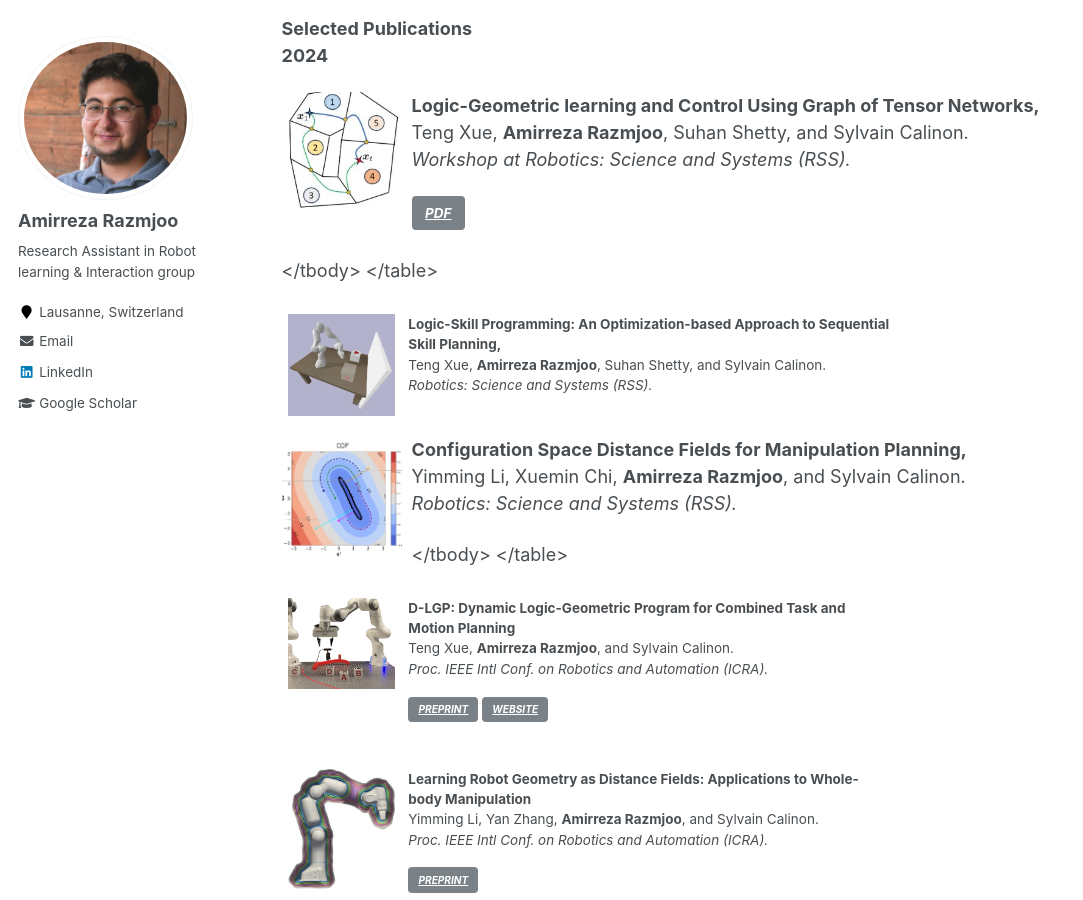
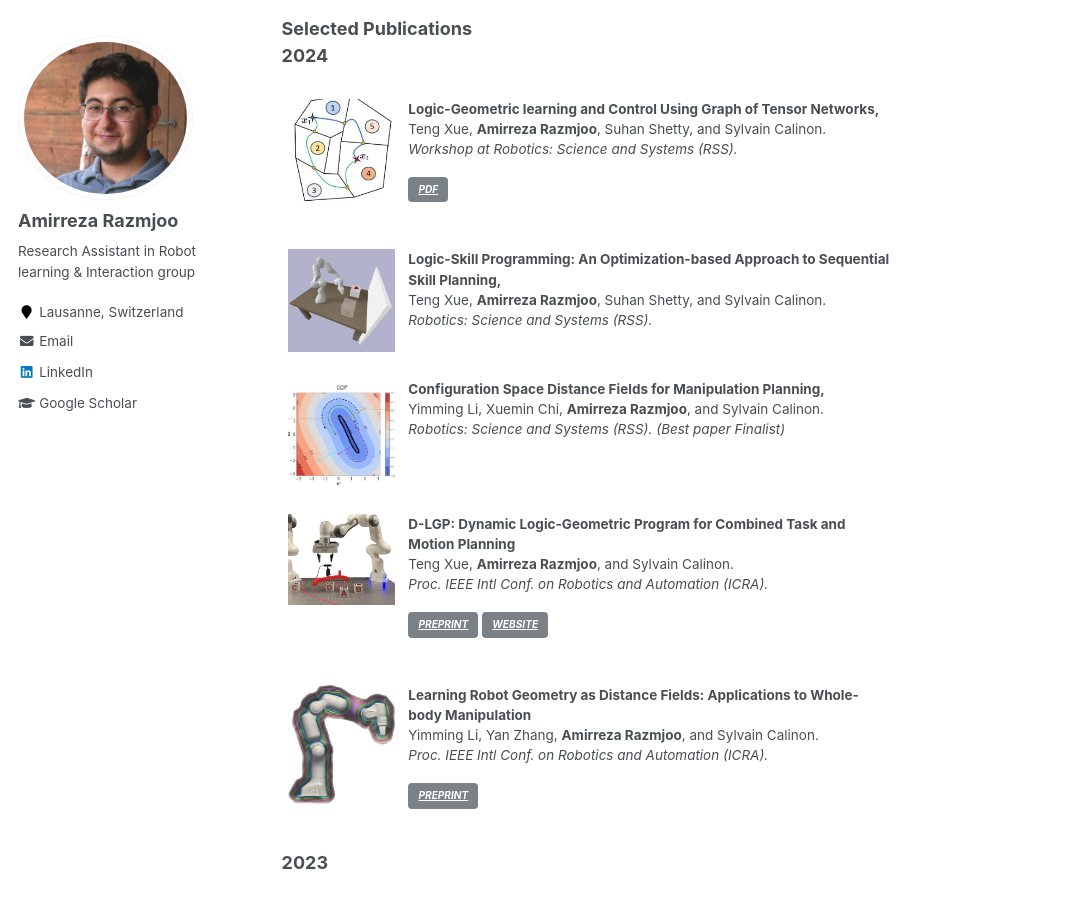
Before and after one commit to amirrazmjoo/amirrazmjoo.github.io, a Jekyll site: the page built from _pages/publications.md, in a window 1280 px wide and 900 px high, scrolled down 514 px. Shown: the whole window, without its empty margins (0-1083 px from the left). Built offline with Jekyll 4.4.1, drawn with Linux system fonts in a browser that asks for light colours.

Commit message:
A bug in the publication section is resolved

```diff
--- a/_pages/publications.md
+++ b/_pages/publications.md
@@ -9,6 +9,8 @@ You can find my full articles on <a href="https://scholar.google.com/citations?u
 <strong>Selected Publications</strong> <br>
 <strong>2024</strong> <br>
 
+<table >
+<tbody>
 <tr> <td style="width:120px; height=120px; vertical-align: top;"> <img style="float: left; margin-right: 10px " src="https://amirrazmjoo.github.io/images/RSS_24_workshop_Teng.jpeg" width="120px" height="120px" border="2px solid #bbb"> </td>
 <td style= "height=120px; vertical-align: top;"> <p>
 <strong> Logic-Geometric learning and Control Using Graph of Tensor Networks, </strong> <br>
@@ -43,11 +45,13 @@ Teng Xue, <strong>Amirreza Razmjoo</strong>, Suhan Shetty, and Sylvain Calinon.
 </table>
 
 
+<table >
+<tbody>
 <tr> <td style="width:120px; height=120px; vertical-align: top;"> <img style="float: left; margin-right: 10px " src="https://amirrazmjoo.github.io/images/RSS_24_Yimming.jpeg" width="120px" height="120px" border="2px solid #bbb"> </td>
 <td style= "height=120px; vertical-align: top;"> <p>
 <strong> Configuration Space Distance Fields for Manipulation Planning, </strong> <br>
 Yimming Li, Xuemin Chi, <strong>Amirreza Razmjoo</strong>, and Sylvain Calinon. <br>
-<i> Robotics: Science and Systems (RSS).
+<i> Robotics: Science and Systems (RSS). (Best paper Finalist)
 <br>
 <!-- <div class="links">
     <a class="btn btn-info" href="https://arxiv.org/pdf/2312.02731.pdf" role="button" target="_blank"> PREPRINT </a>
```
